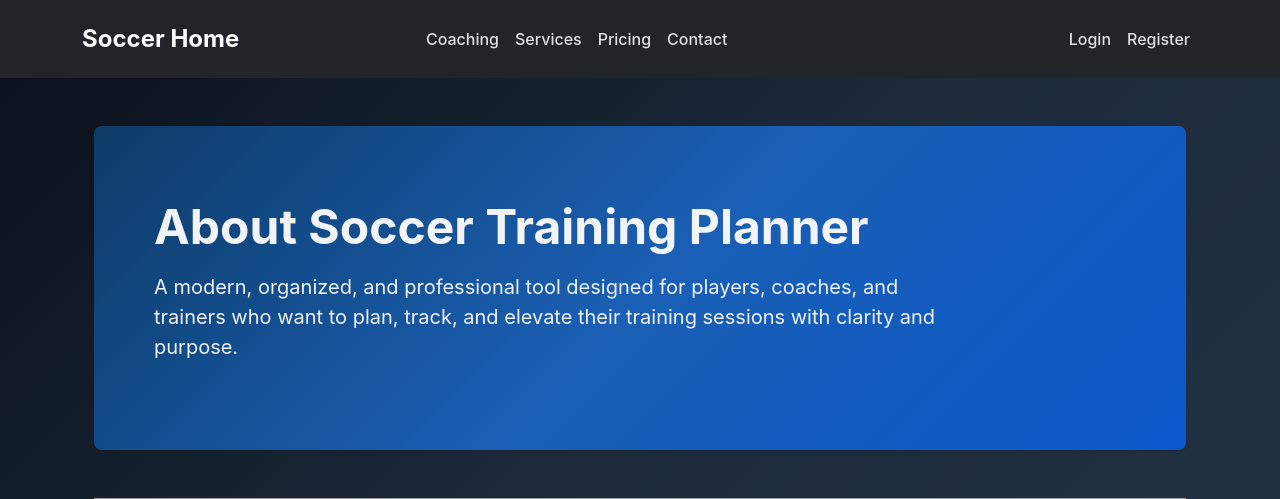
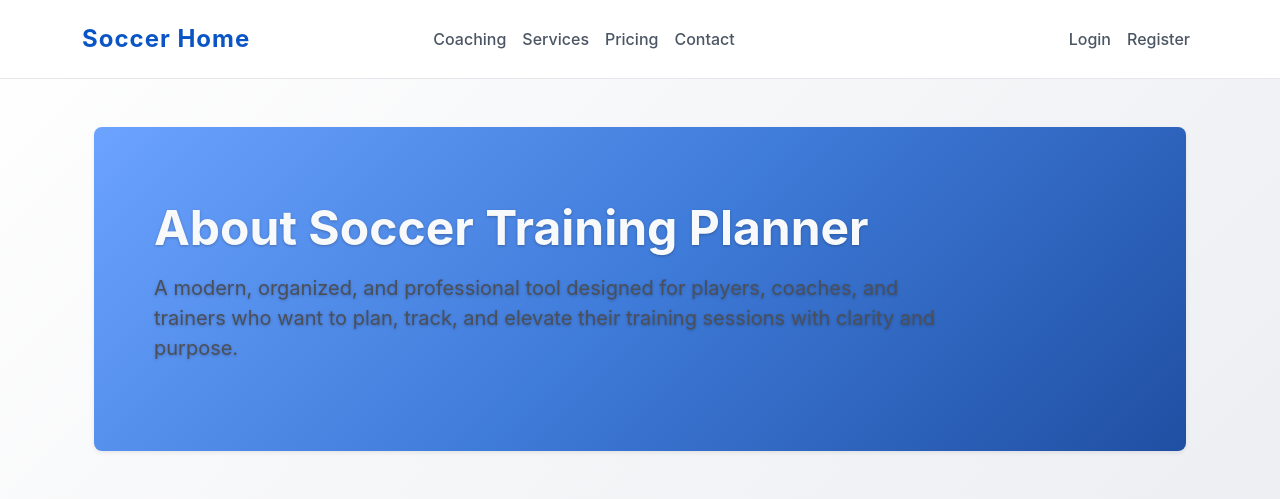
Before and after one commit to 7LuisGarcia/soccer-training, a Django app: page / in a window 1280 px wide. Shown: the top 499 px of the page. Run offline with Django 5.2, Linux system fonts and the light colour scheme; grey boxes are pictures that could not be loaded.

Commit message:
your message here

```diff
--- a/static/base.css
+++ b/static/base.css
@@ -1,47 +1,64 @@
-/* Navbar styling */
-.navbar-dark .navbar-nav .nav-link {
-    color: #e0e0e0;
+/* NAVBAR — White / Gray / Blue */
+.navbar {
+    background-color: #ffffff !important;
+    border-bottom: 1px solid #e5e7eb; /* soft gray line */
+}
+
+.navbar .navbar-brand {
+    color: #0a55c5 !important; /* premium blue */
+    font-weight: 600;
+    letter-spacing: 1px;
+}
+
+.navbar .navbar-nav .nav-link {
+    color: #4b5563 !important; /* neutral gray */
     font-weight: 500;
     transition: 0.2s ease-in-out;
 }
 
-.navbar-dark .navbar-nav .nav-link:hover {
-    color: #ffffff;
+.navbar .navbar-nav .nav-link:hover {
+    color: #0a55c5 !important; /* premium blue hover */
     text-decoration: underline;
 }
 
-/* Dropdown styling */
-.dropdown-menu .dropdown-item:hover {
-    background-color: #f0f0f0;
-    color: #000;
+/* Dropdown */
+.dropdown-menu {
+    background-color: #ffffff;
+    border: 1px solid #e5e7eb;
 }
 
-/* Page container spacing */
-.content-wrapper {
-    padding-top: 40px;
-    padding-bottom: 40px;
+.dropdown-menu .dropdown-item {
+    color: #4b5563;
 }
 
-/* FOOTER STYLING */
+.dropdown-menu .dropdown-item:hover {
+    background-color: #f0f4ff; /* soft blue tint */
+    color: #0a55c5;
+}
+/* FOOTER — White / Gray / Blue */
 .footer {
-    border-top: 1px solid #333;
+    background-color: #ffffff;
+    border-top: 2px solid #0a55c5; /* premium blue line */
+    padding: 40px 0;
 }
 
 .footer h5 {
+    color: #0a55c5; /* blue section titles */
     letter-spacing: 1px;
+    font-weight: 600;
+}
+
+.footer p {
+    color: #6b7280; /* soft gray text */
 }
 
 .footer .social-link {
     font-size: 1.4rem;
-    color: #ccc;
+    color: #6b7280; /* gray icons */
     transition: color 0.2s ease-in-out, transform 0.2s ease-in-out;
 }
 
 .footer .social-link:hover {
-    color: #0d6efd;
+    color: #0a55c5; /* blue hover */
     transform: translateY(-3px);
 }
-
-.footer p {
-    color: #aaa;
-}
--- a/static/home.css
+++ b/static/home.css
@@ -1,40 +1,45 @@
-/* FULL PAGE BACKGROUND — LIGHTER DARK WITH BLUE TINT */
+/* FULL PAGE BACKGROUND — WHITE + SOFT GRAY */
 body {
-    background: linear-gradient(135deg, #0a0f1a, #1c2a3a, #243447);
+    background: linear-gradient(135deg, #ffffff, #f4f5f7, #e9ecf1);
     background-attachment: fixed;
-    color: #f2f4f7; /* brighter base text */
+    color: #34373b;
     font-family: 'Inter', sans-serif;
 }
 
-/* PREMIUM CARD STYLE — LIGHTER + BLUE GLOW */
+/* PREMIUM CARD STYLE — WHITE WITH BLUE SHADOW */
 .card {
-    background: rgba(32, 45, 78, 0.55);
+    background: rgba(255, 255, 255, 0.85);
     border-radius: 14px;
-    border: none;
-    box-shadow: 0 6px 24px rgba(0, 102, 204, 0.25);
+    border: 1px solid #e3e6eb;
+    box-shadow: 0 6px 24px rgba(0, 80, 160, 0.12);
     transition: transform 0.2s ease, box-shadow 0.2s ease;
 }
 
 .card:hover {
     transform: translateY(-3px);
-    box-shadow: 0 10px 28px rgba(0, 132, 255, 0.45);
+    box-shadow: 0 10px 28px rgba(0, 80, 160, 0.22);
 }
 
-/* HEADINGS — BRIGHTER BLUE */
+/* HEADINGS — STRONG BLUE */
 .card-body h2,
 .card-body h3,
 .card-body h4,
 .card-body h5 {
-    color: #66b3ff; /* brighter, easier to read */
+    color: #2e5497;
     font-weight: 700;
 }
 
-/* PARAGRAPHS + LISTS — MUCH LIGHTER */
+/* PARAGRAPHS + LISTS — FIXED (READABLE) */
 p, li {
-    color: #f0f2f5; /* clean, readable light gray */
+    color: #4a4f59; /* readable gray */
 }
 
-/* IMAGE ENHANCEMENT */
+/* MUTED TEXT */
+.text-muted {
+    color: #6c7280 !important;
+}
+
+/* IMAGE ENHANCEMENT — BLUE SHADOW */
 .home-image {
     max-width: 700px;
     width: 100%;
@@ -43,22 +48,23 @@ p, li {
     margin-left: auto;
     margin-right: auto;
     border-radius: 12px;
-    box-shadow: 0 8px 28px rgba(0, 132, 255, 0.35);
+    box-shadow: 0 8px 28px rgba(48, 101, 154, 0.25);
 }
 
-/* HERO SECTION — LIGHTER BLUE GRADIENT */
+/* HERO SECTION — BLUE GRADIENT */
 .hero-colored,
 .hero-dark {
-    background: linear-gradient(135deg, #0d3b66, #1a5fb4, #0a58ca);
-    color: #f2f4f7; /* brighter hero text */
+    background: linear-gradient(135deg, #6ba3ff, #3f7bd9, #1f4fa3);
+    color: #f8f9fa;
     border-radius: 14px;
-    box-shadow: 0 6px 24px rgba(0, 102, 204, 0.35);
+    box-shadow: 0 6px 24px rgba(0, 80, 160, 0.25);
+    text-shadow: 0 1px 3px rgba(0,0,0,0.25);
 }
 
 /* SECTION DIVIDER — BLUE FADE */
 .section-divider {
     height: 2px;
-    background: linear-gradient(to right, #66b3ff, transparent);
+    background: linear-gradient(to right, #1f4fa3, transparent);
     margin: 50px 0;
     border-radius: 2px;
 }
```
Also changed, not shown: static/services.css (+8 -8 lines).
